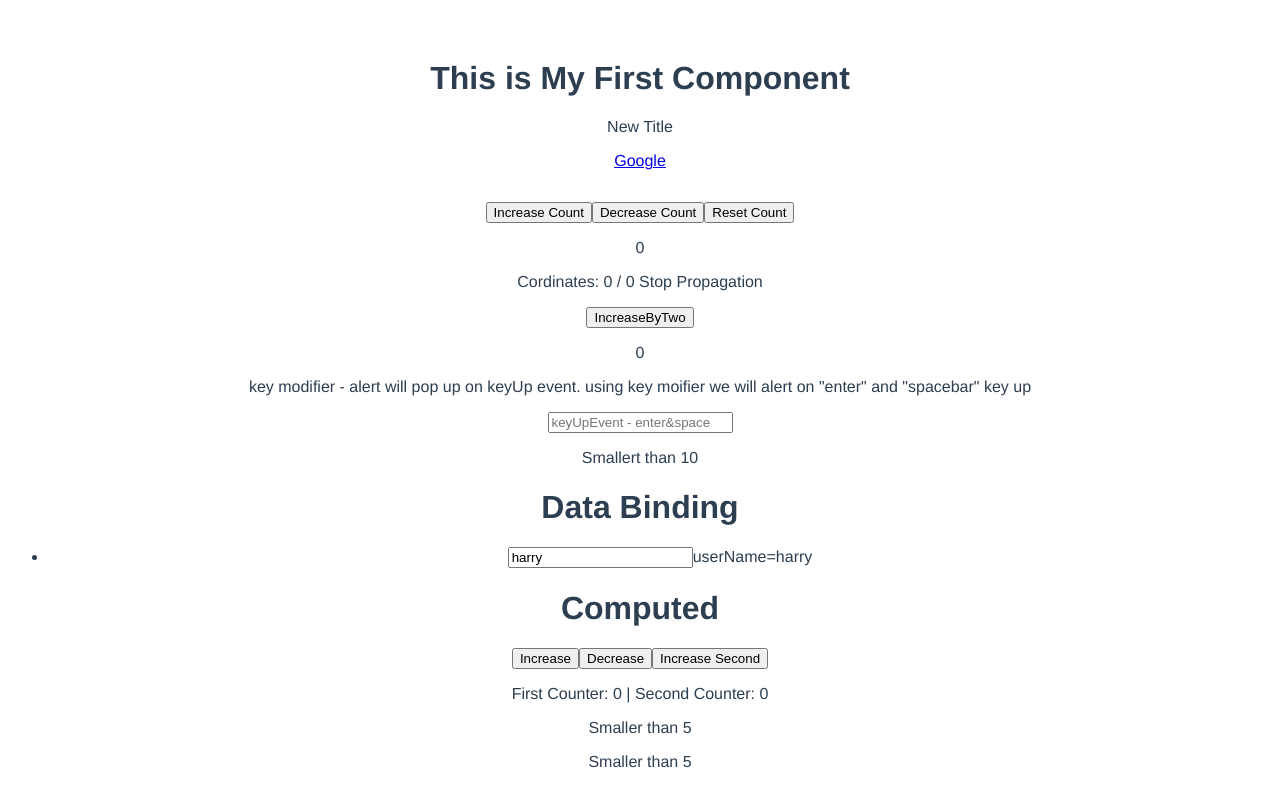
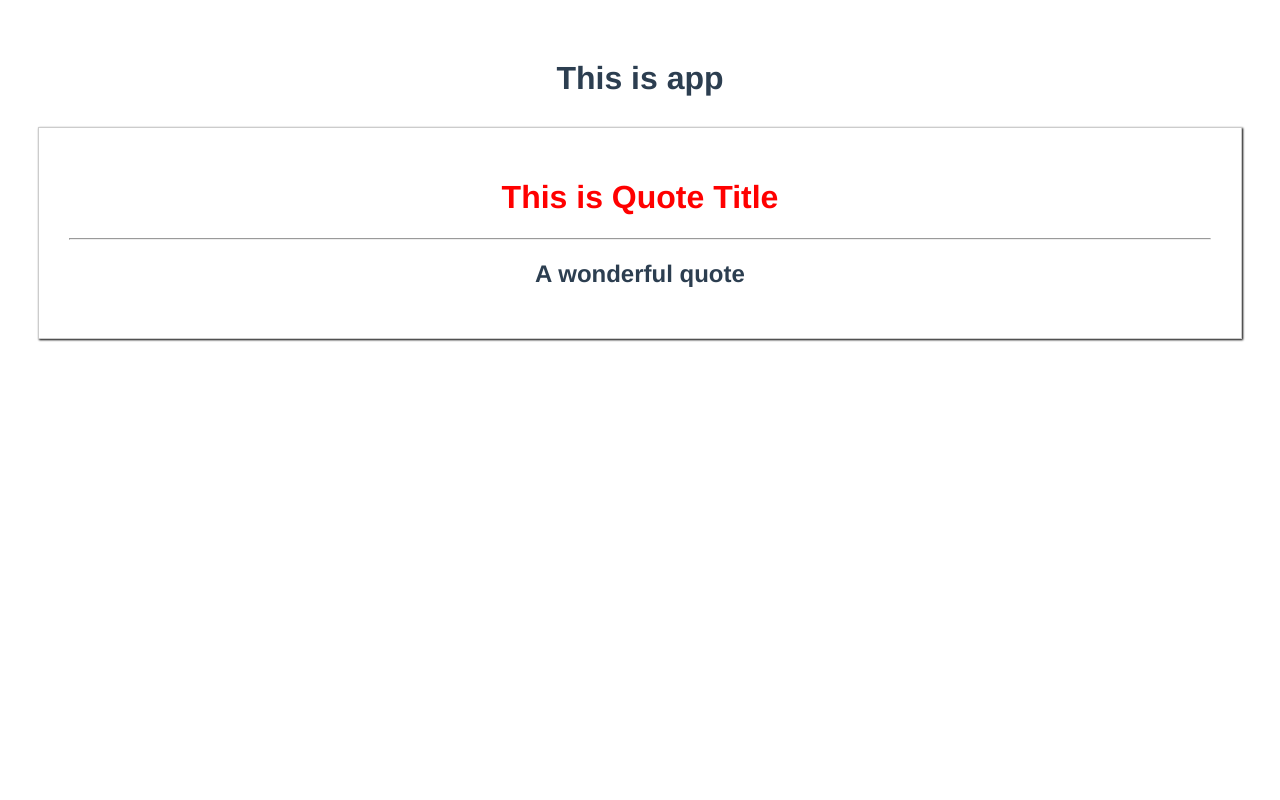
Before and after one commit to Harry456/vueLearning, a Vue app: page / in a window 1280 px wide. Built offline with nearby package versions, Linux system fonts and the light colour scheme.

Commit message:
slot-completed

```diff
--- a/src/App.vue
+++ b/src/App.vue
@@ -1,9 +1,15 @@
 <template>
   <div id="app">
-    <FirstComponent />
+    <!-- <FirstComponent />
     <Events />
     <DataBinding />
-    <Computed />
+    <Computed /> -->
+    <!-- <app-quote></app-quote> -->
+    <h1>This is app</h1>
+    <appQuote>
+      <h1 slot="title">{{ quoteTitle }}</h1>
+      <h2 slot="content">A wonderful quote</h2>
+    </appQuote>
   </div>
 </template>
 
@@ -12,14 +18,24 @@ import FirstComponent from './components/FirstComponent.vue';
 import Events from './components/Events.vue';
 import DataBinding from './components/DataBinding.vue';
 import Computed from './components/Computed.vue';
+import Quote from './components/AdvanceComponent/Quote.vue';
 
 export default {
   name: 'App',
+  // components: {
+  //   FirstComponent,
+  //   Events,
+  //   DataBinding,
+  //   Computed,
+  //   Quote,
+  // },
   components: {
-    FirstComponent,
-    Events,
-    DataBinding,
-    Computed,
+    appQuote: Quote,
+  },
+  data() {
+    return {
+      quoteTitle: 'This is Quote Title',
+    };
   },
 };
 </script>
@@ -32,5 +48,12 @@ export default {
   text-align: center;
   color: #2c3e50;
   margin-top: 60px;
+
+  // This is child Component Styling
+  .quoteRoot {
+    h1 {
+      color: red;
+    }
+  }
 }
 </style>
--- /dev/null
+++ b/src/components/AdvanceComponent/Quote.vue
@@ -0,0 +1,27 @@
+<template>
+  <div class="quoteRoot">
+    <div>
+      <slot name="title"></slot>
+    </div>
+    <hr />
+    <div>
+      <slot name="content"></slot>
+    </div>
+  </div>
+</template>
+
+<script>
+export default {
+  name: 'Quote',
+};
+</script>
+
+<style scoped lang="scss">
+.quoteRoot {
+  border: 1px solid #ccc;
+  box-shadow: 1px 1px 2px #000;
+  padding: 30px;
+  margin: 30px;
+  text-align: center;
+}
+</style>
```
Also changed, not shown: AdvanceComponentNotes.js (added, +84 -0 lines), ConditionalNotes_2.js (added, +41 -0 lines).
